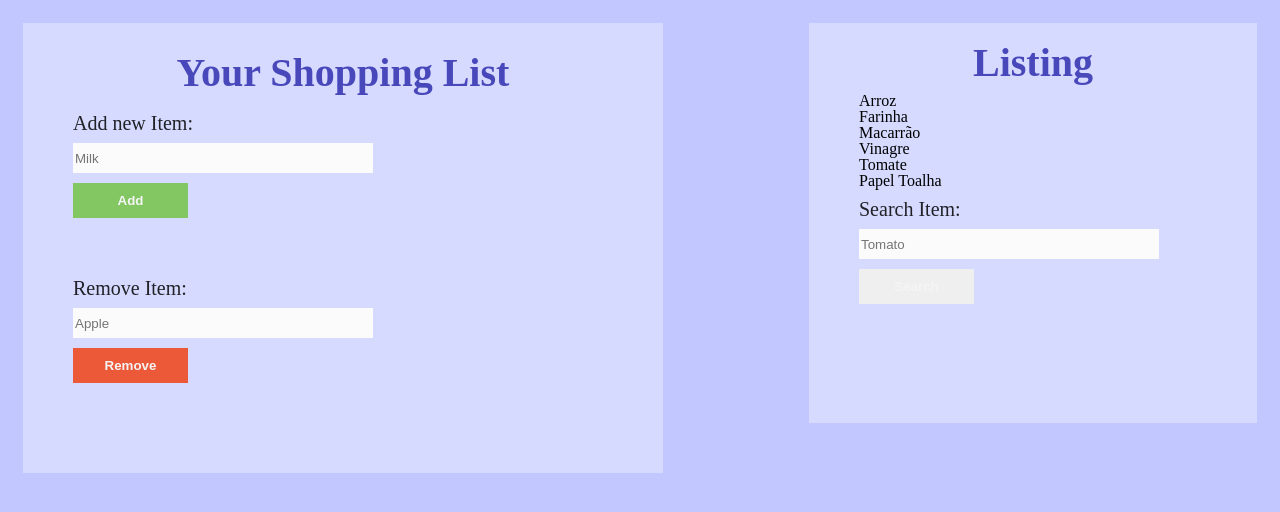
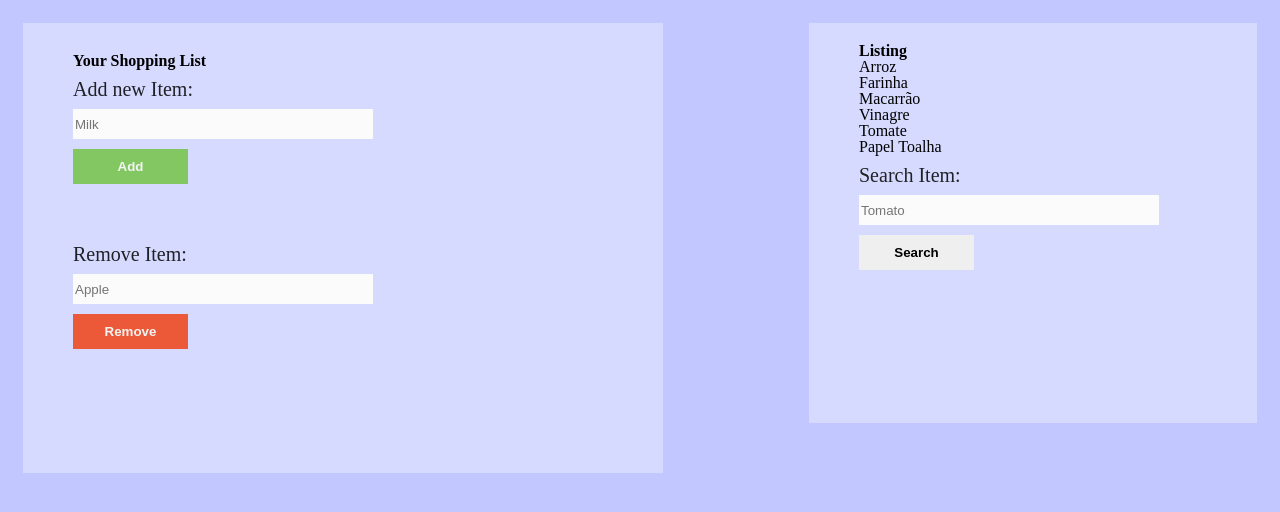
Before and after one commit to JessicaRosalia/Shopping-List, a React (Create React App) app: page / in a window 1280 px wide. Shown: the top 512 px of the page. Built offline with nearby package versions, Linux system fonts and the light colour scheme.

Commit message:
Creating typographic component

```diff
--- a/src/components/Button/style.css
+++ b/src/components/Button/style.css
@@ -1,6 +1,6 @@
 .button{
     background: (255,255,255,0.8);
-    color:#F4F4F4;
+    color:#000;
     margin-bottom:50px;
     width: 115px;
     height:35px;
@@ -11,9 +11,11 @@
 }
 
 .add{
+    color:#F4F4F4;
     background-color: #82C762;
 }
 
 .remove{
+    color:#F4F4F4;
     background-color: #EB5939;
 }
--- a/src/components/FormItem/TitleForm/index.js
+++ b/src/components/FormItem/TitleForm/index.js
@@ -1,5 +1,5 @@
 import './style.css';
 
 export function TitleForm({ value }) {
-    return <h1 className="title">{value}</h1>
+    return (<h1 className="title">{value}</h1>)
 }
--- a/src/components/FormItem/index.js
+++ b/src/components/FormItem/index.js
@@ -11,11 +11,12 @@ import { TitleForm } from './TitleForm';
 import './style.css'
 import { Add } from './AddSection';
 import { Remove } from './RemoveSection';
+import Title from '../Title';
 
 function FormItem({ onChangeAdd, onChangeRemove, addItem, removeItem, valueAdd, valueRemove }) {
     return (
         <div className="formItem">
-            <TitleForm value="Your Shopping List" />
+            <Title color="#f00" value="Your Shopping List" >Your Shopping List</Title>
             <Add value={valueAdd} onChangeAdd={onChangeAdd} addItem={addItem} />
             <Remove value={valueRemove} onChangeRemove={onChangeRemove} removeItem={removeItem} />
         </div>
--- a/src/components/Listing/TitleListing/index.js
+++ /dev/null
@@ -1,5 +0,0 @@
-import './style.css';
-
-export function TitleListing({ value }) {
-    return <h2 className="title">{value}</h2>
-}
--- a/src/components/Listing/TitleListing/style.css
+++ /dev/null
@@ -1,6 +0,0 @@
-.title{
-    color: #4848BB;
-    text-align: center;
-    font-size:25px;
-    font-weight:bold;
-}
--- a/src/components/Listing/index.js
+++ b/src/components/Listing/index.js
@@ -1,12 +1,12 @@
-import { TitleListing } from './TitleListing';
 import './style.css'
 import List from './List';
 import SearchItem from './SearchItem';
+import Title from '../Title';
 
 function Listing({ onChange, searchItem, items = [] }) {
     return (
         <div className="listing">
-            <TitleListing value="Listing" />
+            <Title value="Listing" />
             <List items={items} />
             <SearchItem onChange={onChange} searchItem={searchItem} />
         </div>
--- a/src/components/Title/index.js
+++ b/src/components/Title/index.js
@@ -1,8 +1,28 @@
-import styled from 'styled-components';
+import styled, { css } from 'styled-components';
 
-const Title = styled.h1`
-    color: #4848BB;
-    font-size:25px;
+const GenericText = css`
+    color: ${(props) => props.color}
 `;
 
+const TitleStyle = styled.h1`
+    font-size:25px;
+    ${GenericText}
+`;
+
+const TextStyle = styled.p`
+    ${GenericText}
+    font-size:19px;
+    font-weight: bold;
+`;
+
+function Title({ value, color, type = "text" }) {
+    const TYPES = {
+        title: <TitleStyle color={color} > {value} </TitleStyle>,
+        text: <TextStyle color={color} >{value}</TextStyle>
+    };
+    return (
+        TYPES[type]
+    )
+}
+
 export default Title;
```
